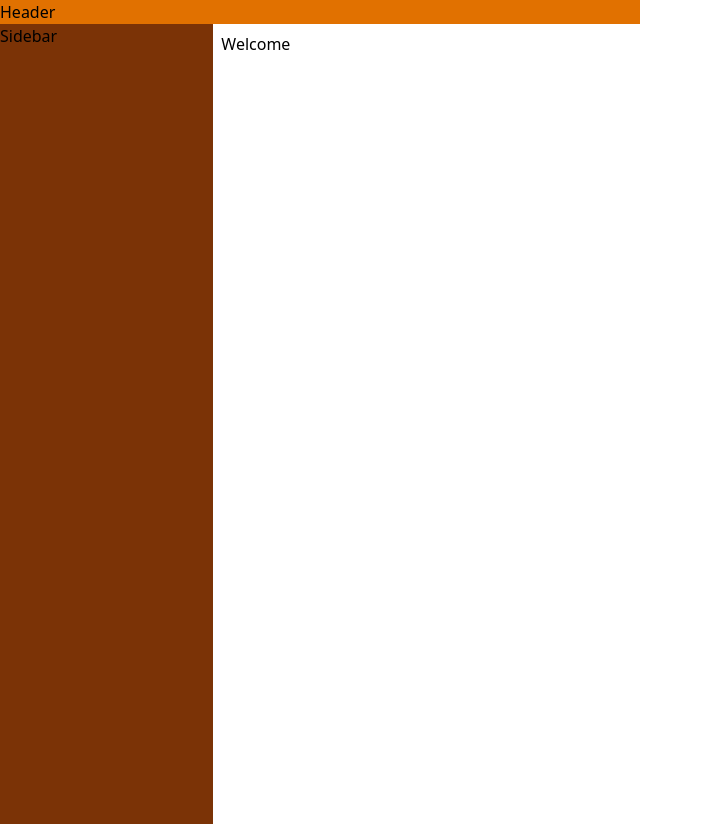
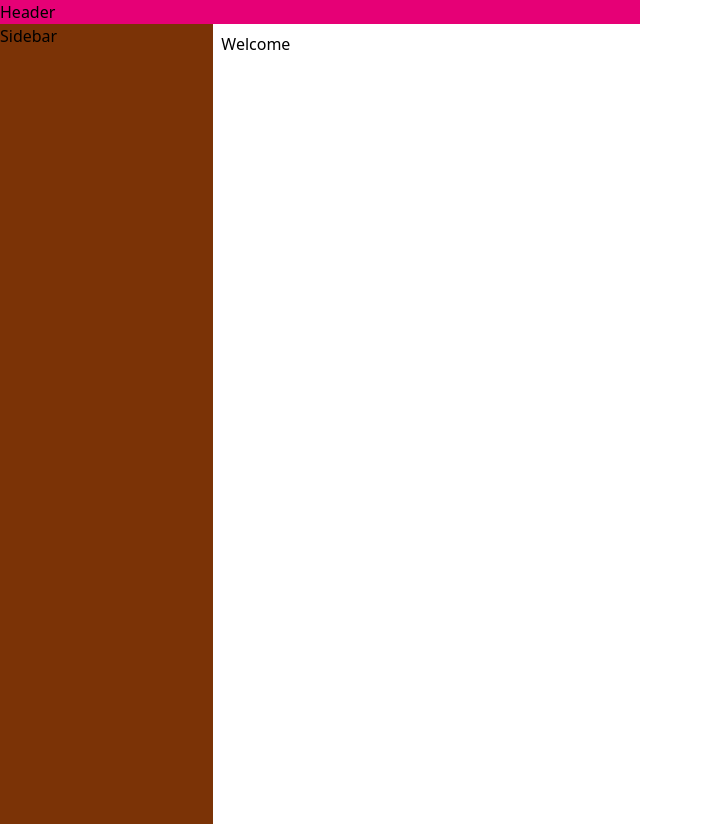
Before and after one commit to iamshreyashjain/JainShadiAdminPanel, a React (Vite) app: page /home in a window 1280 px wide. Shown: the whole page, without its empty margins (0-703 px from the left). Built offline with nearby package versions, Linux system fonts and the light colour scheme; sample sign-in values are in the browser's storage.

Commit message:
SCRUM-1-Creating-a-sidebar-with-reactIcons initiated+

```diff
--- a/src/Components/Home/Header.jsx
+++ b/src/Components/Home/Header.jsx
@@ -1,7 +1,7 @@
 export default function Header(){
     return(
         <>
-            <div className="bg-amber-600 w-1/2">Header</div>
+            <div className="bg-pink-600 w-1/2">Header</div>
         </>
     )
 }
```
